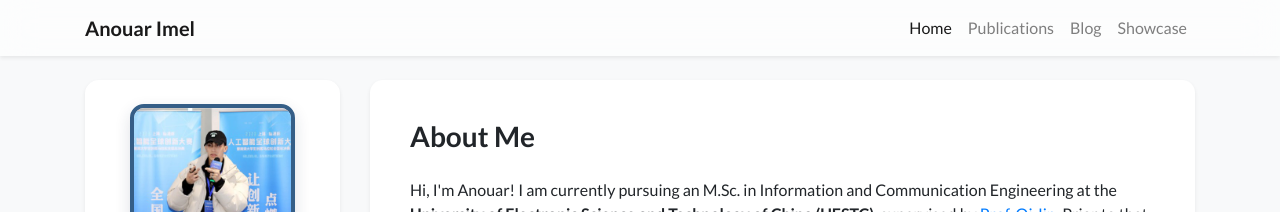
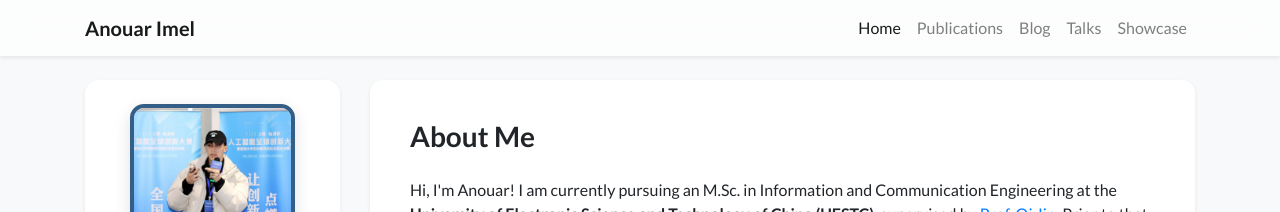
Before and after one commit to AnouarImel/AnouarImel.github.io, a Jekyll site: the page built from index.html, in a window 1280 px wide. Shown: the top 212 px of the page. Built offline with Jekyll 4.4.1, drawn with Linux system fonts in a browser that asks for light colours; nearby versions of some CDN libraries; a style sheet for code colours, icons or effects is not loaded.

Commit message:
Update navigation.yml

```diff
--- a/_data/navigation.yml
+++ b/_data/navigation.yml
@@ -7,5 +7,7 @@ pages:
   url: /publications
 - name: Blog
   url: /blog
+- name: Talks
+  url: /talks
 - name: Showcase
   url: /showcase
```
